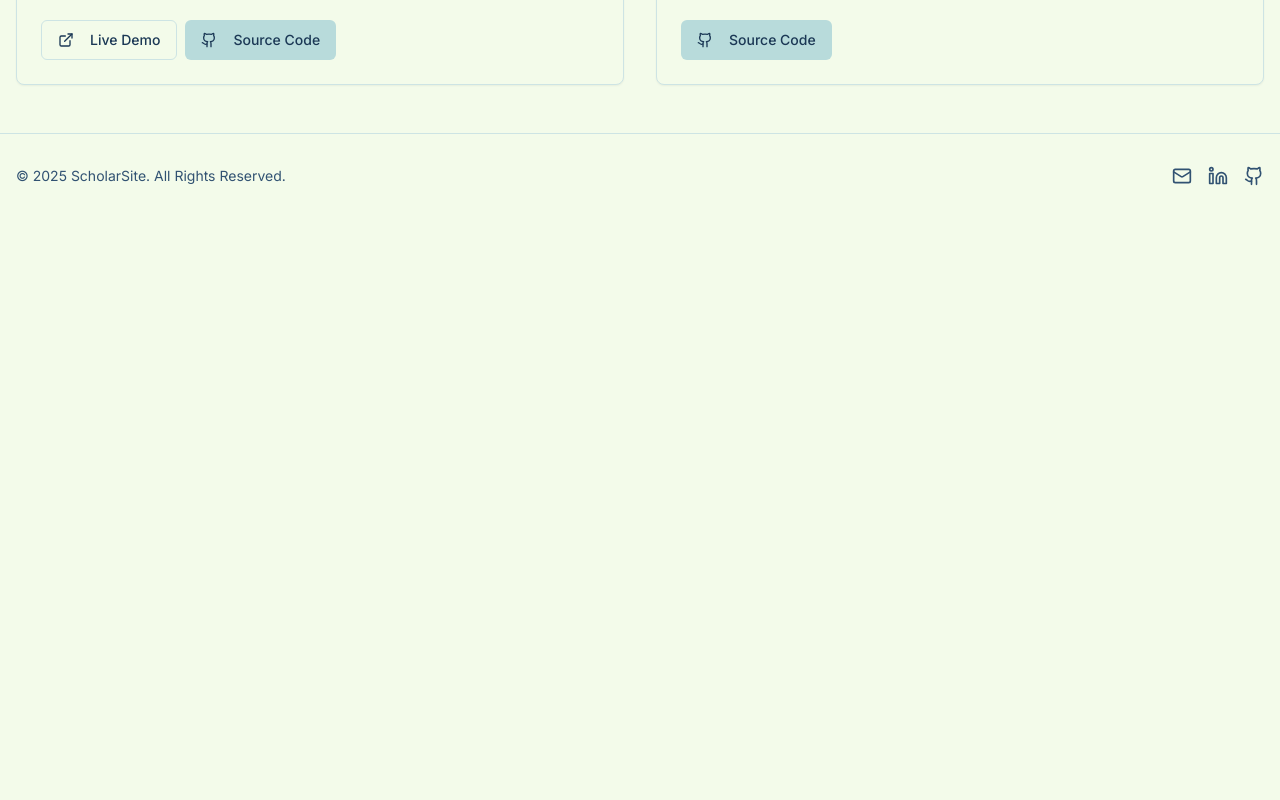
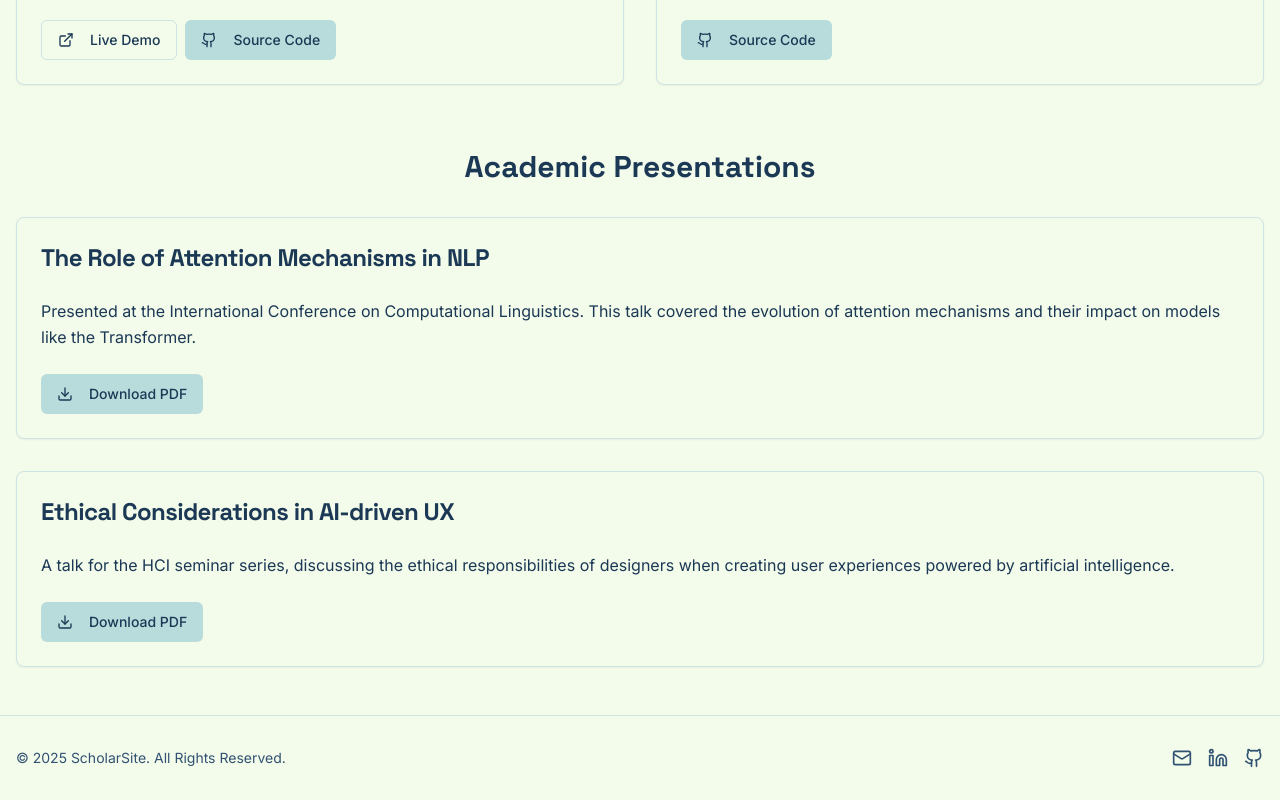
Before and after one commit to DearShervin/dearshervin.github.io, a Next.js app: page /studio/projects in a window 1280 px wide. Shown: the part 1200-2000 px from the top of the page. Before the commit the page ends 1418 px from the top, so only its background shows below. Built offline with nearby package versions, Linux system fonts and the light colour scheme.

Commit message:
initial commit

```diff
--- a/src/app/projects/page.tsx
+++ b/src/app/projects/page.tsx
@@ -3,7 +3,7 @@ import Link from "next/link";
 import { Card, CardContent, CardFooter, CardHeader, CardTitle } from "@/components/ui/card";
 import { Badge } from "@/components/ui/badge";
 import { Button } from "@/components/ui/button";
-import { Github, ExternalLink } from "lucide-react";
+import { Github, ExternalLink, Download } from "lucide-react";
 
 const projects = [
   {
@@ -43,6 +43,19 @@ const projects = [
     imageHint: "whiteboard algorithm"
   },
 ];
+
+const presentations = [
+    {
+        title: "The Role of Attention Mechanisms in NLP",
+        description: "Presented at the International Conference on Computational Linguistics. This talk covered the evolution of attention mechanisms and their impact on models like the Transformer.",
+        downloadLink: "#"
+    },
+    {
+        title: "Ethical Considerations in AI-driven UX",
+        description: "A talk for the HCI seminar series, discussing the ethical responsibilities of designers when creating user experiences powered by artificial intelligence.",
+        downloadLink: "#"
+    }
+]
 
 export default function ProjectsPage() {
   return (
@@ -100,6 +113,32 @@ export default function ProjectsPage() {
           </Card>
         ))}
       </div>
+
+      <section id="presentations" className="mt-16">
+        <h2 className="font-headline mb-8 text-center text-3xl font-semibold">
+          Academic Presentations
+        </h2>
+        <div className="space-y-8">
+          {presentations.map((presentation, index) => (
+            <Card key={index}>
+              <CardHeader>
+                <CardTitle className="font-headline text-2xl">{presentation.title}</CardTitle>
+              </CardHeader>
+              <CardContent>
+                <p className="leading-relaxed">{presentation.description}</p>
+              </CardContent>
+              <CardFooter>
+                <Button asChild>
+                  <a href={presentation.downloadLink} download>
+                    <Download className="mr-2 h-4 w-4" />
+                    Download PDF
+                  </a>
+                </Button>
+              </CardFooter>
+            </Card>
+          ))}
+        </div>
+      </section>
     </div>
   );
 }
```
